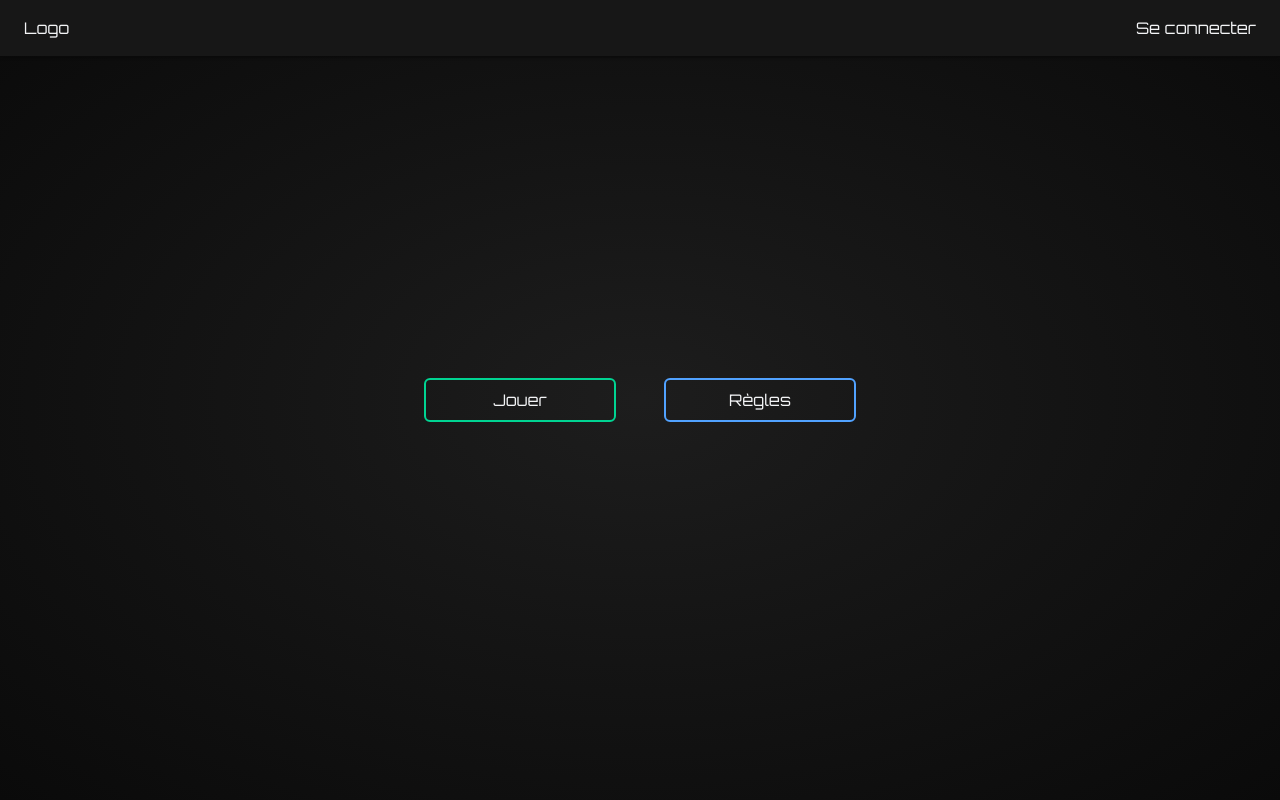
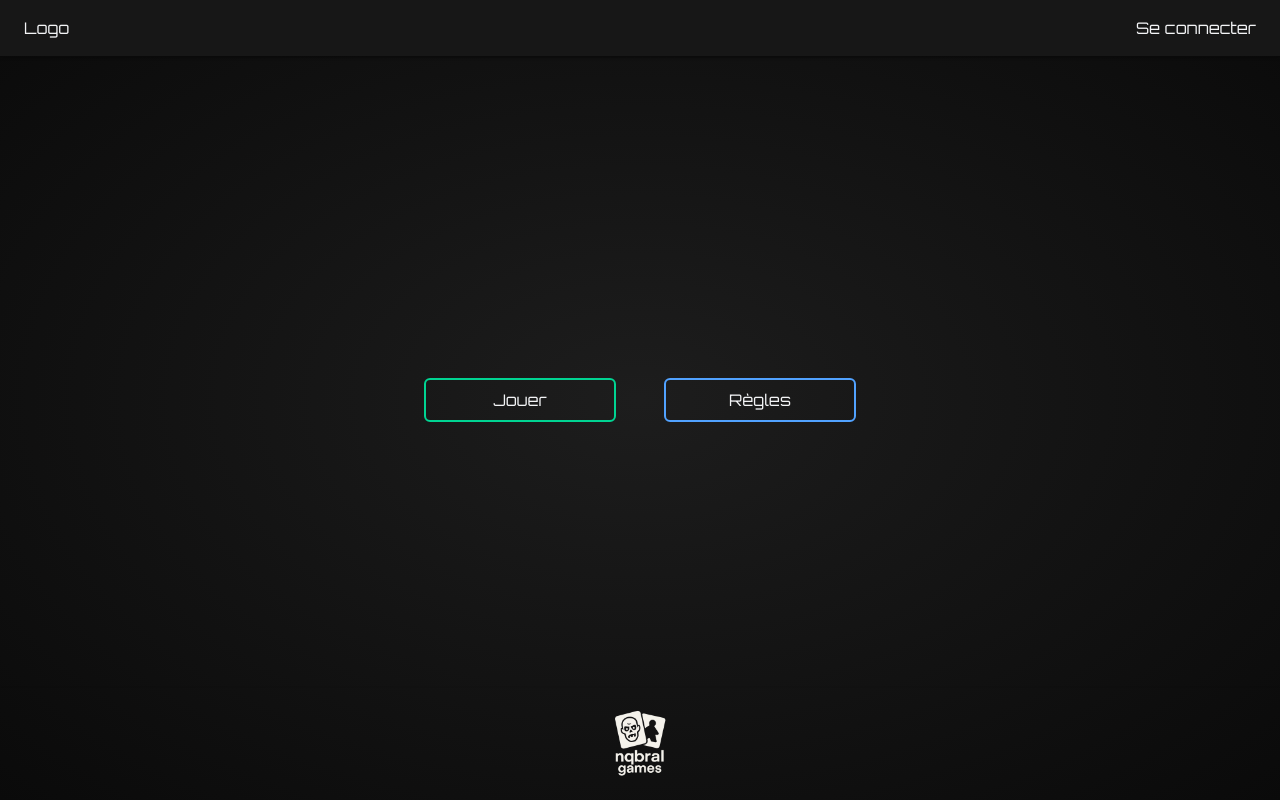
Before and after one commit to Nqbral/last-hope, a Next.js app in the folder workspaces/client/: page / in a window 1280 px wide. Built offline with nearby package versions, Linux system fonts and the light colour scheme; no server answers.

Commit message:
CLIENT - Add nqbral-games logo to home page

```diff
--- /dev/null
+++ b/workspaces/client/src/app/components/footer/Footer.tsx
@@ -0,0 +1,13 @@
+import NqbralGamesLogo from '@public/nqbral-games-logo.png';
+import Image from 'next/image';
+import Link from 'next/link';
+
+export default function Footer() {
+  return (
+    <div className="fixed bottom-0 flex w-full flex-row items-center justify-center px-6 py-4 shadow-sm">
+      <Link href={`${process.env.NEXT_PUBLIC_WS_NQBRAL_GAMES_URL}`}>
+        <Image src={NqbralGamesLogo} className="w-20" alt="nqbral-games-logo" />
+      </Link>
+    </div>
+  );
+}
--- a/workspaces/client/src/app/page.tsx
+++ b/workspaces/client/src/app/page.tsx
@@ -1,4 +1,5 @@
 import LinkButton from '@components/buttons/LinkButton';
+import Footer from '@components/footer/Footer';
 import Navbar from '@components/navbar/Navbar';
 
 import LoadingAuth from './layout/LoadingAuth';
@@ -13,6 +14,7 @@ export default function Home() {
           <LinkButton buttonText={'Règles'} linkTo={'rules'} primary={false} />
         </div>
       </div>
+      <Footer />
     </LoadingAuth>
   );
 }
--- a/workspaces/client/tsconfig.json
+++ b/workspaces/client/tsconfig.json
@@ -22,7 +22,8 @@
     "paths": {
       "@components/*": ["app/components/*"],
       "@contexts/*": ["app/contexts/*"],
-      "@lib/*": ["app/lib/*"]
+      "@lib/*": ["app/lib/*"],
+      "@public/*": ["../public/*"]
     }
   },
   "include": ["next-env.d.ts", "**/*.ts", "**/*.tsx", ".next/types/**/*.ts"],
```
Also changed, not shown: workspaces/client/public/nqbral-games-logo.png (added).
